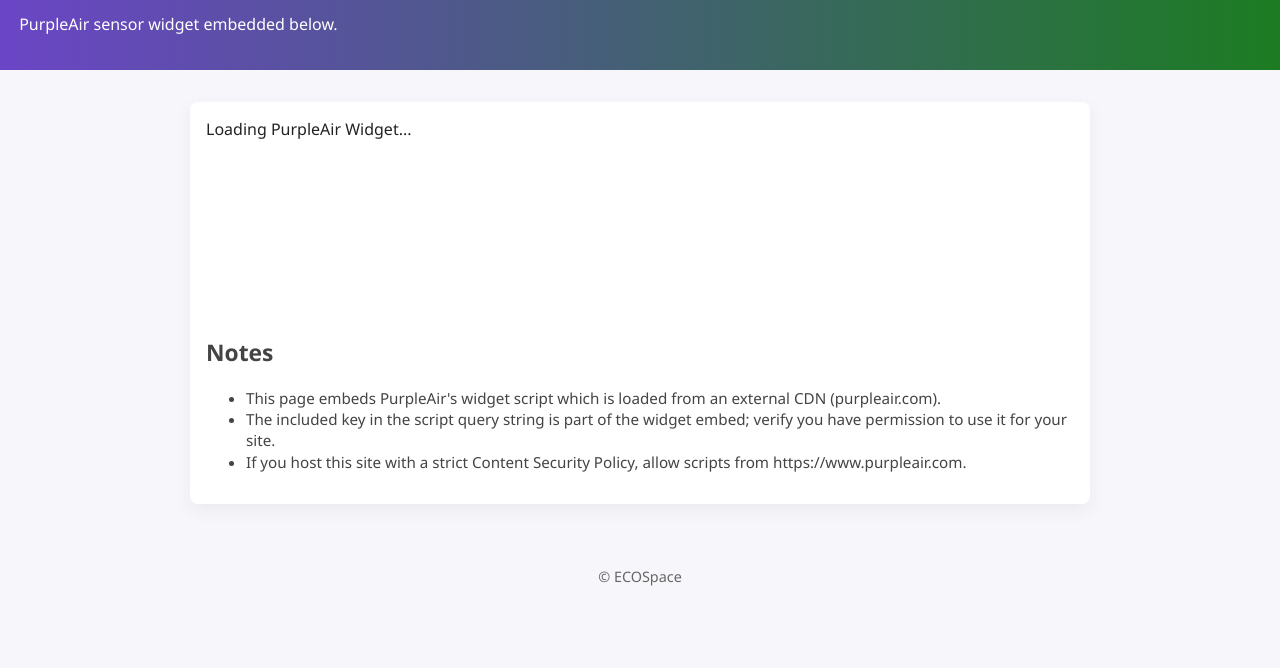
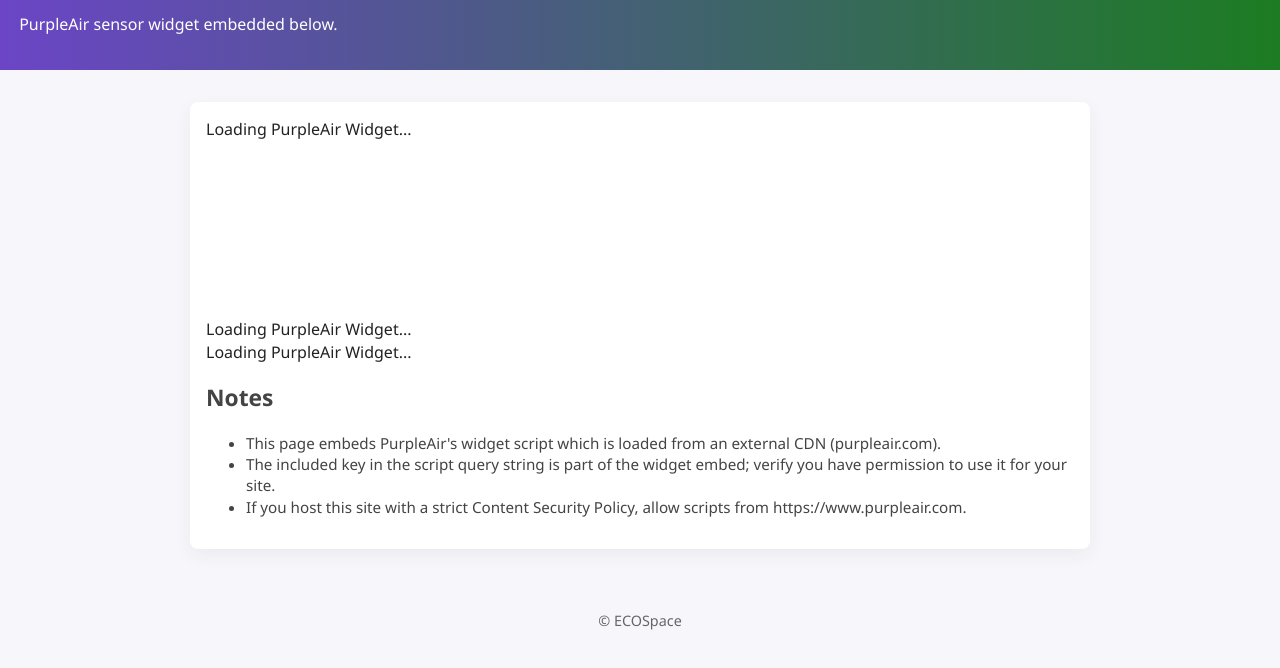
Before and after one commit to aldenlippman/ECOSpace-Website, a plain HTML site: page index.html in a window 1280 px wide. Shown: the part 54-722 px from the top of the page. Drawn offline with Linux system fonts and the light colour scheme; a script that the page names is missing.

Commit message:
Embed multiple PurpleAir widgets in index.html
Added multiple PurpleAir widgets for air quality monitoring.

```diff
--- a/index.html
+++ b/index.html
@@ -13,9 +13,21 @@
     </header>
 
     <main>
-      <!-- PurpleAir widget container -->
-      <div id='PurpleAirWidget_236695_module_US_EPA_AQI_conversion_C0_average_10_layer_US_EPA_AQI'>Loading PurpleAir Widget...</div>
-      <script src='https://www.purpleair.com/pa.widget.js?key=ZSPVZ0TR3Z93FJ5X&module=US_EPA_AQI&conversion=C0&average=10&layer=US_EPA_AQI&container=PurpleAirWidget_236695_module_US_EPA_AQI_conversion_C0_average_10_layer_US_EPA_AQI'></script>
+      <!-- PurpleAir widget containers (side-by-side on wide screens) -->
+      <section class="widgets">
+        <div class="widget">
+          <div id='PurpleAirWidget_236695_module_US_EPA_AQI_conversion_C0_average_10_layer_US_EPA_AQI'>Loading PurpleAir Widget...</div>
+          <script src='https://www.purpleair.com/pa.widget.js?key=ZSPVZ0TR3Z93FJ5X&module=US_EPA_AQI&conversion=C0&average=10&layer=US_EPA_AQI&container=PurpleAirWidget_236695_module_US_EPA_AQI_conversion_C0_average_10_layer_US_EPA_AQI'></script>
+        </div>
+        <div class="widget">
+          <div id='PurpleAirWidget_233883_module_US_EPA_AQI_conversion_C0_average_10_layer_US_EPA_AQI'>Loading PurpleAir Widget...</div>
+          <script src='https://www.purpleair.com/pa.widget.js?key=MH9MZSQ0JF8NB94H&module=US_EPA_AQI&conversion=C0&average=10&layer=US_EPA_AQI&container=PurpleAirWidget_233883_module_US_EPA_AQI_conversion_C0_average_10_layer_US_EPA_AQI'></script>
+        </div>
+        <div class="widget">
+          <div id='PurpleAirWidget_233879_module_US_EPA_AQI_conversion_C0_average_10_layer_US_EPA_AQI'>Loading PurpleAir Widget...</div>
+          <script src='https://www.purpleair.com/pa.widget.js?key=0MTVPOW9AF1KF6BT&module=US_EPA_AQI&conversion=C0&average=10&layer=US_EPA_AQI&container=PurpleAirWidget_233879_module_US_EPA_AQI_conversion_C0_average_10_layer_US_EPA_AQI'></script>
+        </div>
+      </section>
 
       <section class="notes">
         <h2>Notes</h2>
```
